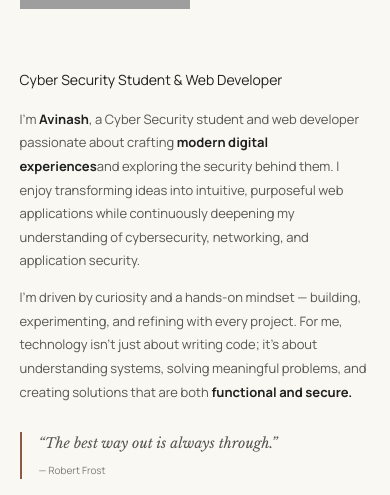
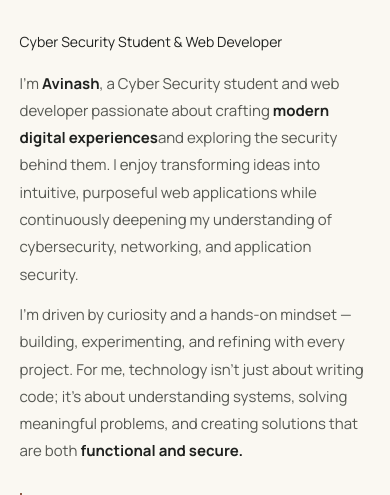
Before and after one commit to avinashk08408/Avinash-portfolio, a React (Vite) app: page / in a window 390 px wide. Shown: the part 994-1489 px from the top of the page. Built offline with nearby package versions, Linux system fonts and the light colour scheme; grey boxes are pictures that could not be loaded; a web font is replaced by a local one.

Commit message:
Update About.css

```diff
--- a/src/components/About/About.css
+++ b/src/components/About/About.css
@@ -212,3 +212,23 @@
 .ct-section.about-component .about-heading .ct-label {
   justify-content: center !important;
 }
+/* Readable About text + smaller gap after “Who I am.” */
+.ct-section.about-component .about-heading {
+  margin-bottom: 28px !important;
+}
+
+.ct-section.about-component .ct-about-copy > p {
+  font-size: 15px;
+  line-height: 1.78;
+}
+
+@media (max-width: 700px) {
+  .ct-section.about-component .about-heading {
+    margin-bottom: 24px !important;
+  }
+
+  .ct-section.about-component .ct-about-copy > p {
+    font-size: 15px;
+    line-height: 1.82;
+  }
+}
```
